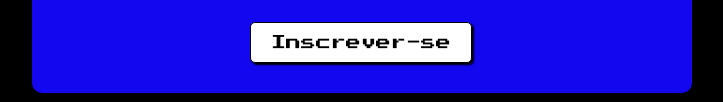
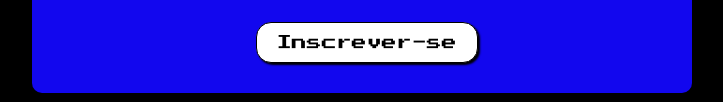
Before and after one commit to Gabriel-L-Santos/front-end-news, a plain HTML site: page index.html in a window 1280 px wide. Shown: the part 862-964 px from the top of the page, without its empty margins (278-1001 px from the left). Drawn offline with Linux system fonts and the light colour scheme.

Commit message:
edits no css e readme

```diff
--- a/assets/css/style.css
+++ b/assets/css/style.css
@@ -82,14 +82,14 @@ ul {
 
 button {
     display: flex;
-    margin-left: 33%;
+    margin-left: 34%;
     padding: 12px 20px;
     background-color: #ffffff;
     box-shadow: 2px 2px 2px rgb(0 0 0);
     color: rgb(0, 0, 0);
     font-size: 15px;
     font-family: 'Press Start 2P', cursive;
-    border-radius: 5px;
+    border-radius: 15px;
     border: 1px solid #000000;
     cursor: pointer;
     transition: transform 450ms;
@@ -102,7 +102,8 @@ button:hover {
     color: #ffffff;
 }
 
-@media screen and (max-width: 480px) {
+/* MOBILE */
+@media screen and (min-width: 375px) and (max-width: 600px) {
 	.titulo {
 		font-size: 15px;
 	}
```
Also changed, not shown: 1 other file.
